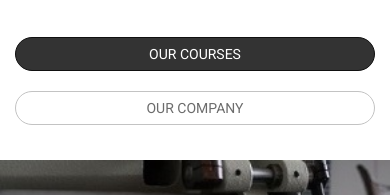
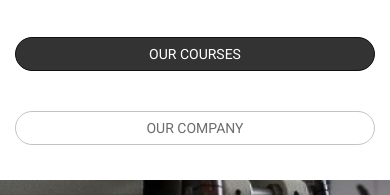
Before and after one commit to timclifford/no10-leatherworks, a website: page public/index.html in a window 390 px wide. Shown: the part 1326-1521 px from the top of the page. Drawn offline with Linux system fonts and the light colour scheme; a web font is replaced by a local one.

Commit message:
layout changes

```diff
--- a/public/assets/css/styles.css
+++ b/public/assets/css/styles.css
@@ -1905,6 +1905,11 @@ h1 {
         padding-bottom: 20px;
     }
 
+    .about-us .group-button .btn, .banner-contactus .text-contactbox .text-right .group-button .btn {
+        width: 100%;
+        margin-top: 20px;
+    }
+
     .courses.padding-top {
         padding-top: 50px;
     }
@@ -1923,6 +1928,10 @@ h1 {
 
     .footer-main.padding-bottom {
         padding-bottom: 20px;
+    }
+
+    .margin-top70 {
+        margin-top: 40px;
     }
 
 }
```
